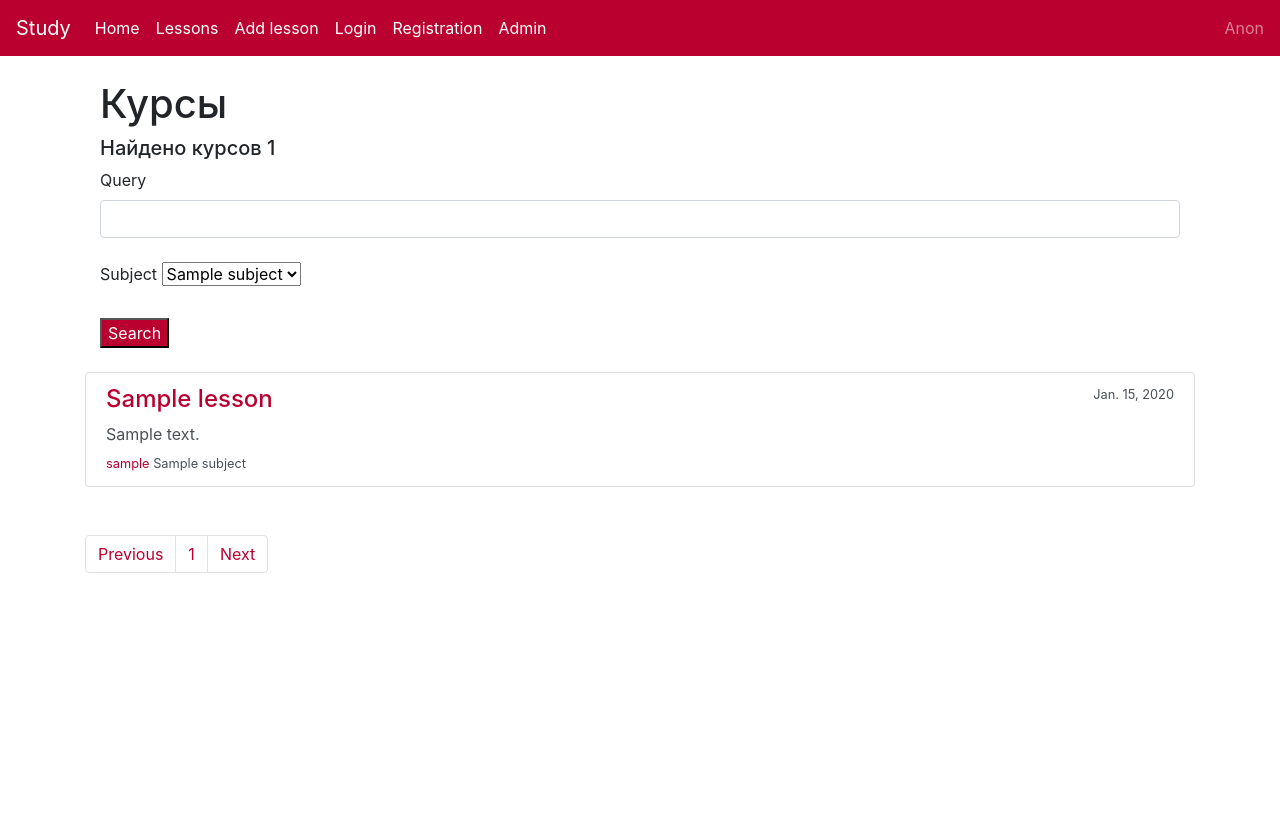
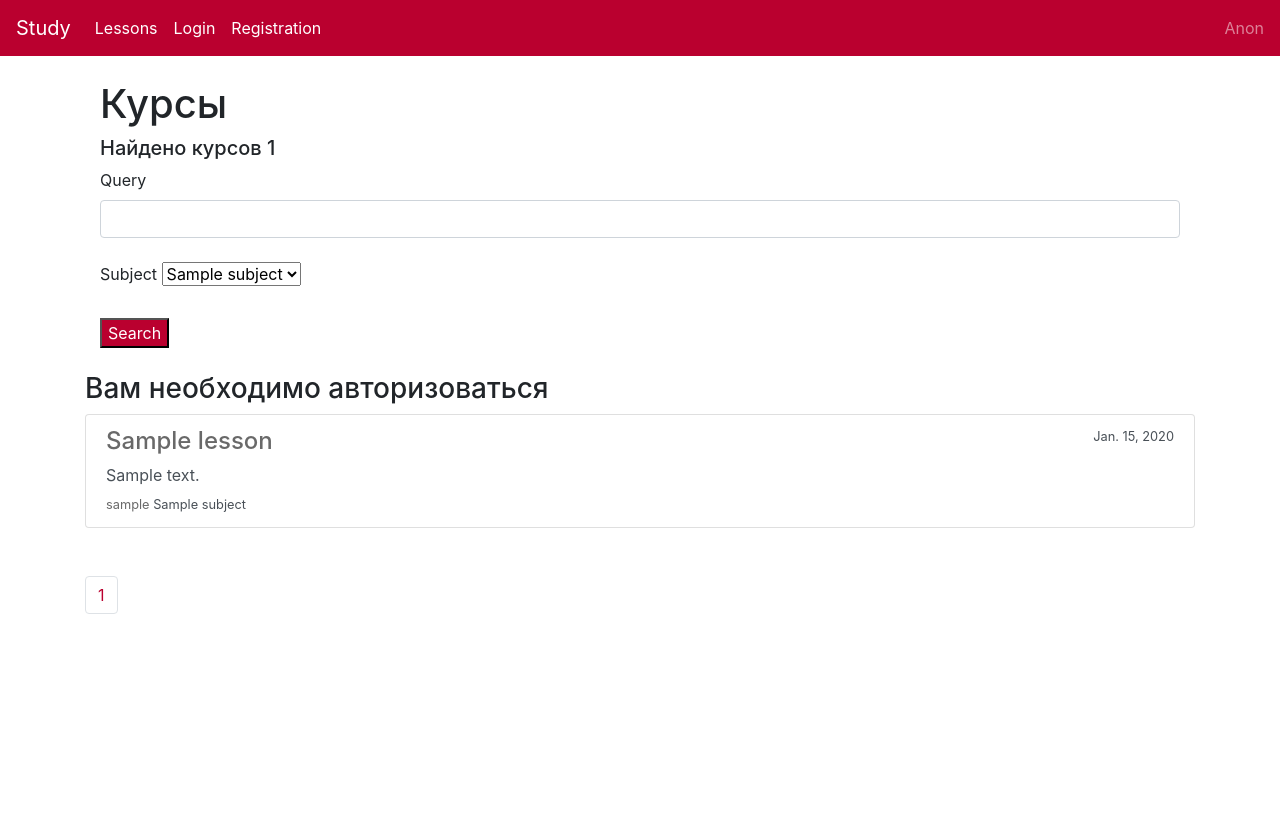
Before and after one commit to DinarKH/Study_web, a Django app: page /lessons/ in a window 1280 px wide. Shown: the top 813 px of the page. Run offline with Django 3.2, Linux system fonts and the light colour scheme; tables that the repository leaves empty hold one stand-in row (values such as "Sample post"); parts of the project's set-up code (start-up, migrations or seed data) failed here and were passed over; some libraries are stand-ins or nearby versions.

Commit message:
to production

```diff
--- a/Study/forms.py
+++ b/Study/forms.py
@@ -50,7 +50,7 @@ class ExampleForm(forms.ModelForm):
 
     class Meta:
         model = Example
-        fields = ['name', 'text', 'access']
+        fields = ['name', 'text',]
 
 
 class ExampleEditForm(forms.ModelForm):
--- a/Study/views.py
+++ b/Study/views.py
@@ -6,10 +6,11 @@ from .forms import RegistrationForm, LessonForm, LessonEditForm, CommentForm, Se
     CommentExampleForm, ExampleForm, ExampleEditForm
 from .models import Lesson, Comment, Subject, User, Example, CommentExample, UserProfile
 from datetime import datetime
+from collections import Collection
 
 
 def home(request):
-    return render(request, 'home.html', )
+    return HttpResponseRedirect('/lessons/')
 
 
 def lessons(request):
@@ -24,8 +25,8 @@ def lessons(request):
         else:
             lessons_list = Lesson.objects.filter(name__contains=search, subject=subject_search)
         page_link = '?search_query=' + search + "&subject_search=" + subject_search + "&p="
-    page_limit = 2
-    paginator = Paginator(lessons_list, page_limit)
+    page_limit = 5
+    paginator = Paginator(lessons_list[::-1], page_limit)
     page = request.GET.get('p')
     page = paginator.get_page(page)
     return render(request, 'lessons.html',
@@ -35,6 +36,7 @@ def lessons(request):
                       'paginator': paginator,
                       'search_form': SearchForm,
                       'page_link': page_link,
+                      'user': request.user,
                   })
 
 
@@ -69,6 +71,7 @@ def lessons_detail(request, number):
                               'example_list': example_list,
                               'sub_state': sub_state,
                               'message': message,
+                              'user': request.user,
                           })
     return render(request, 'lesson_detail.html',
                   {
@@ -78,11 +81,13 @@ def lessons_detail(request, number):
                       'example_list': example_list,
                       'sub_state': sub_state,
                       'message': message,
+                      'user': request.user,
                   })
 
 
 def example(request, lesson, example):
     example_instance = Example.objects.get(pk=example)
+    lesson_instance = Lesson.objects.get(id=lesson)
     # instance = get_object_or_404(Lesson, id=number)
     comment_list = CommentExample.objects.filter(example=example)
     if request.method == 'POST':
@@ -101,6 +106,8 @@ def example(request, lesson, example):
                               'form': CommentExampleForm,
                               'comment_list': comment_list,
                               'lesson': lesson,
+                              'user': request.user,
+                              'lesson_instance': lesson_instance,
                           })
     return render(request, 'example.html',
                   {
@@ -108,6 +115,8 @@ def example(request, lesson, example):
                       'form': CommentExampleForm,
                       'comment_list': comment_list,
                       'lesson': lesson,
+                      'user': request.user,
+                      'lesson_instance': lesson_instance,
                   })
 
 
@@ -156,6 +165,7 @@ def changePassword(request):
 def userProfile(request):
     try:
         user_name = request.GET.get('user')
+        cur_user = request.user
         user_instance = User.objects.get(username=user_name)
         user_lessons = Lesson.objects.filter(user=user_instance)
         user_subs = user_instance.profile.subscribe.all()
@@ -164,6 +174,7 @@ def userProfile(request):
             'user': user_instance,
             'lessons': user_lessons,
             'subs': user_subs,
+            'cur_user': cur_user
         })
     except:
         return render(request, 'user_profile.html', {
@@ -177,8 +188,10 @@ def addLesson(request):
             form.save(commit=False)
             form.instance.user = request.user
             form.instance.date = datetime.now()
-            form.save()
-            return HttpResponseRedirect(request.path_info)
+            lesson = form.save()
+            request.user.profile.subscribe.add(Lesson.objects.get(id=lesson.pk))
+
+            return HttpResponseRedirect('/lessons/')
         else:
             return render(request, 'add_lesson.html', {
                 'form': LessonForm,
@@ -194,10 +207,11 @@ def addExample(request, number):
         form = ExampleForm(data=request.POST)
         if form.is_valid():
             form.save(commit=False)
+            form.instance.access = False
             form.instance.lesson_id = number
             form.instance.date = datetime.now()
             form.save()
-            return HttpResponseRedirect(request.path_info)
+            return HttpResponseRedirect('/lessons/')
         else:
             return render(request, 'add_example.html', {
                 'form': ExampleForm,
@@ -216,6 +230,7 @@ def editLesson(request, number):
             form.save(commit=False)
             form.instance.user = request.user
             form.save()
+
             return HttpResponseRedirect("/lessons/" + number + "/")
         else:
             return render(request, 'edit_lesson.html', {
--- a/templates/add_example.html
+++ b/templates/add_example.html
@@ -17,11 +17,6 @@
                         {{ form.text }}
                     </div>
                     <div class="form-group">
-                        <label for="description">Access</label>
-                        {{ form.access }}
-                    </div>
-
-                    <div class="form-group">
                         <button type="submit" class="btn btn-primary">
                             Create
                         </button>
--- a/templates/base.html
+++ b/templates/base.html
@@ -22,13 +22,7 @@
     <div class="collapse navbar-collapse" id="navbarNavDropdown">
         <ul class="navbar-nav mr-auto">
             <li class="nav-item">
-                <a class="nav-link" href="/">Home</a>
-            </li>
-            <li class="nav-item">
                 <a class="nav-link" href="/lessons/">Lessons</a>
-            </li>
-            <li class="nav-item">
-                <a class="nav-link" href="/add_lesson/">Add lesson</a>
             </li>
             {% if not user.is_authenticated %}
                 <li class="nav-item">
@@ -45,9 +39,6 @@
                     <a class="nav-link" href="/change_password/">Change Password</a>
                 </li>
             {% endif %}
-            <li class="nav-item">
-                <a class="nav-link" href="/admin/">Admin</a>
-            </li>
         </ul>
         <a href={{"/user_profile/?user="|add:user.username}}>
             <span class="navbar-text">
--- a/templates/lesson_detail.html
+++ b/templates/lesson_detail.html
@@ -30,6 +30,7 @@
         {{ message }}
     </h4>
     <hr>
+    {% if user.username == instance.user.username %}
         <a href={{ "/edit_lesson/" }}{{ instance.pk|stringformat:"i"|add:"/" }}>
             Edit
         </a>
@@ -37,9 +38,9 @@
         <a href={{ "/add_example/" }}{{ instance.pk|stringformat:"i"|add:"/" }}>
             Add Example
         </a>
-
+    {% endif %}
     <a href={{ "/user_profile/?user="|add:instance.user.username }}>
-        <p>{{ instance.user }}</p>
+        <p>Author: {{ instance.user }}</p>
     </a>
     <h4>
         Examples
--- a/templates/lessons.html
+++ b/templates/lessons.html
@@ -1,5 +1,8 @@
 {% extends 'base.html' %}
-
+{% load static %}
+{% block link %}
+    <link rel="stylesheet" href="{% static 'lesson_detail.css' %}" type="text/css">
+{% endblock %}
 {% block body %}
     <div class="container">
         <h1>Курсы</h1>
@@ -21,8 +24,21 @@
         </form>
     </div>
     <br>
+
+    {% if not user.is_authenticated %}
+        <h3>Вам необходимо авторизоваться</h3>
+    {% else %}
+        <a href="/add_lesson/">
+            <h4>Add Lesson</h4>
+        </a>
+    {% endif %}
     {% for el in page %}
+        {% if not user.is_authenticated %}
+            <div class="list-group not-active">
+        {% else %}
             <div class="list-group">
+        {% endif %}
+
     <div class="list-group-item list-group-item-action flex-column align-items-start">
         <div class="d-flex w-100 justify-content-between">
             <a href="/lessons/{{ el.id }}/">
@@ -45,15 +61,9 @@
 <br><br>
 <nav aria-label="...">
     <ul class="pagination">
-            <li class="page-item">
-                <a class="page-link" href="#" tabindex="-1">Previous</a>
-            </li>
         {% for num in paginator.page_range %}
             <li class="page-item"><a class="page-link" href="./{{ page_link }}{{ num }}">{{ num }}</a></li>
         {% endfor %}
-            <li class="page-item">
-                <a class="page-link" href="#">Next</a>
-            </li>
     </ul>
 </nav>
 
--- a/templates/logout.html
+++ b/templates/logout.html
@@ -1,5 +1,4 @@
 {% extends 'base.html' %}
-
-{% block body %}
-    <h1>Logout</h1>
+{% block link %}
+    <meta http-equiv="refresh" content="0; URL='/lessons/' />
 {% endblock %}
--- a/templates/user_profile.html
+++ b/templates/user_profile.html
@@ -15,7 +15,9 @@
                                 <div class="userData ml-3">
                                     <h2 class="d-block" style="font-size: 1.5rem; font-weight: bold"><a
                                             href="javascript:void(0);">{{ user.username }}</a></h2>
+                                    {% if user == cur_user %}
                                     <a href="/user_profile_edit/">Edit</a>
+                                    {% endif %}
                                 </div>
                             </div>
                         </div>
```
Also changed, not shown: templates/example.html (+5 -3 lines). Lines whose indentation alone changed are shown as unchanged.
